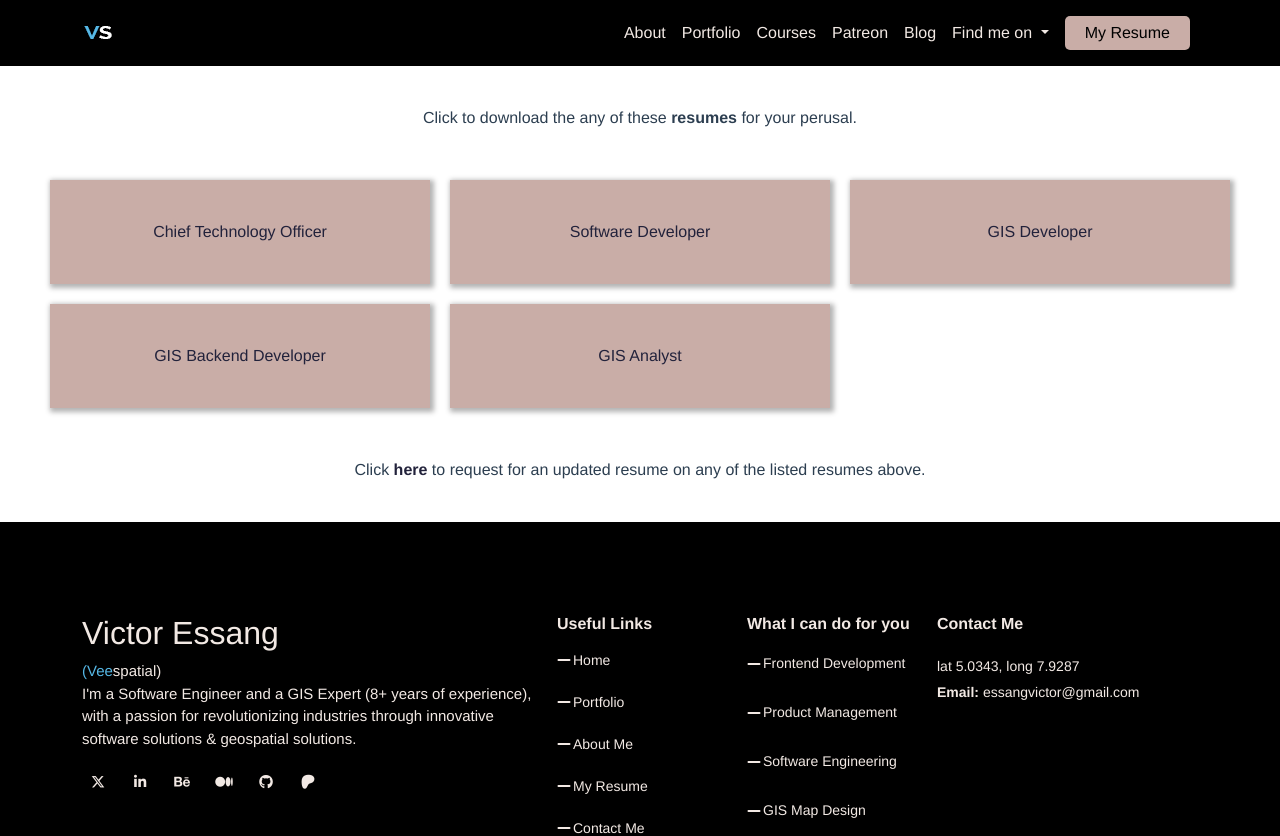
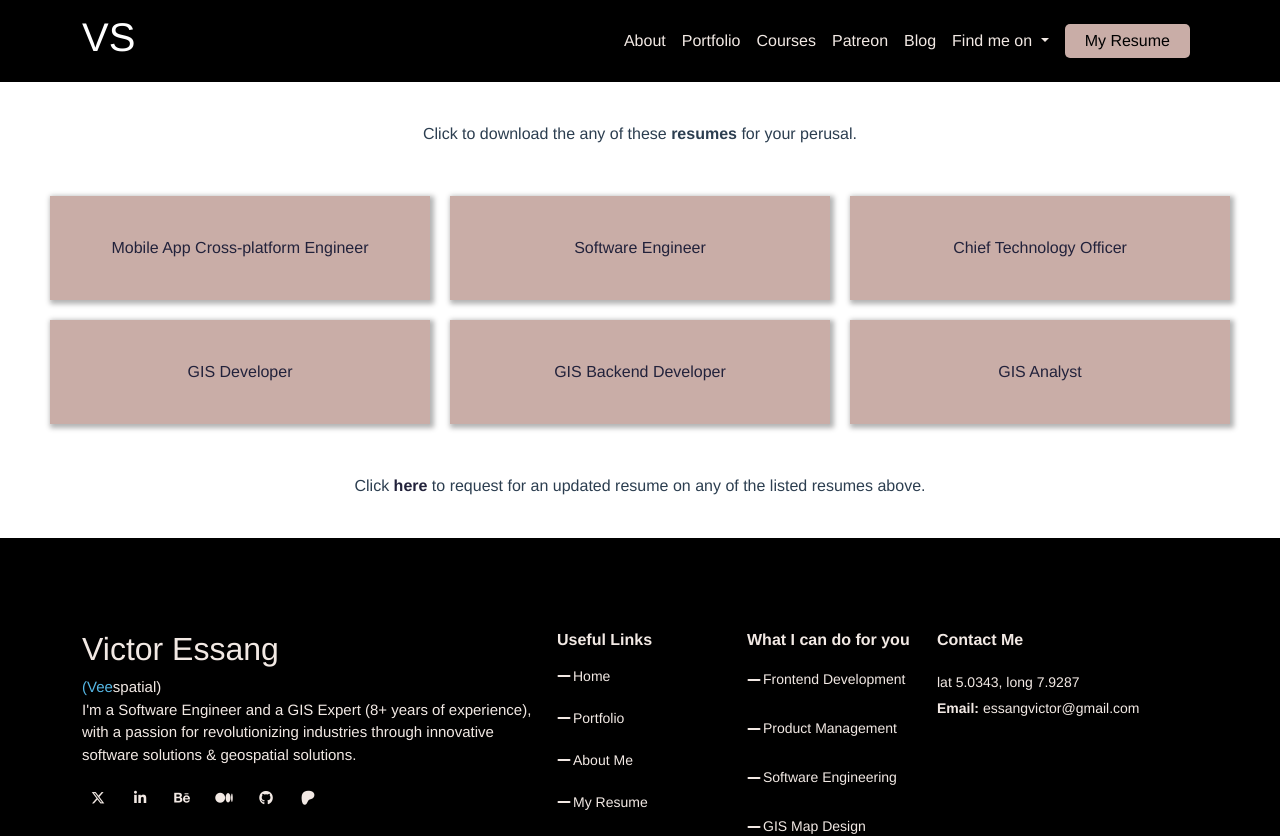
Before and after one commit to victorgis/veespatial-updated, a Vue app: page /resume in a window 1280 px wide. Shown: the top 836 px of the page. Built offline with nearby package versions, Linux system fonts and the light colour scheme.

Commit message:
added new cv

```diff
--- a/src/components/Header.vue
+++ b/src/components/Header.vue
@@ -3,7 +3,8 @@
     <nav class="navbar navbar-expand-lg navbar-dark bg-dark">
       <div class="container">
         <router-link class="navbar-brand" to="/">
-          <img src="../assets/favicon.png" alt="" />
+          <!-- <img src="../assets/favicon.png" alt="" /> -->
+           <h1>VS</h1>
         </router-link>
         <button
           class="navbar-toggler"
--- a/src/components/Technologies.vue
+++ b/src/components/Technologies.vue
@@ -6,9 +6,12 @@
     <div class="section-details-img">
       <!-- <img src="" alt="" /> -->
       <Tooltip text="JavaScript"><i class="fa-brands fa-js"></i></Tooltip>
+      <Tooltip text="TypeScript"><i class="bx bxl-typescript"></i></Tooltip>
+      <Tooltip text="React-native"><img src="../assets/tech-img/reactnative.png" width="85px" alt=""
+      /></Tooltip>
+      <Tooltip text="React JS"><i class="fa-brands fa-react"></i></Tooltip>
+      <Tooltip text="Vue JS"><i class="fa-brands fa-vuejs"></i></Tooltip>
       <Tooltip text="Python"><i class="fa-brands fa-python"></i></Tooltip>
-      <Tooltip text="Vue JS"><i class="fa-brands fa-vuejs"></i></Tooltip>
-      <Tooltip text="React JS"><i class="fa-brands fa-react"></i></Tooltip>
       <Tooltip text="Node JS"><i class="fa-brands fa-node"></i></Tooltip>
       <Tooltip text="ArcGIS"
         ><img src="../assets/tech-img/esri.png" width="85px" alt=""
@@ -17,7 +20,7 @@
         ><img src="../assets/tech-img/qgis.png" width="85px" alt=""
       /></Tooltip>
       <Tooltip text="Stripe"><i class="fa-brands fa-cc-stripe"></i></Tooltip>
-      <Tooltip text="TypeScript"><i class="bx bxl-typescript"></i></Tooltip>
+
       <Tooltip text="HTML"><i class="bx bxl-html5"></i></Tooltip>
       <Tooltip text="Tailwind CSS"><i class="bx bxl-tailwind-css"></i></Tooltip>
       <Tooltip text="CSS"><i class="bx bxl-css3"></i></Tooltip>
--- a/src/pages/Resume.vue
+++ b/src/pages/Resume.vue
@@ -10,12 +10,16 @@
         </div>
         <div class="resume-list">
           <a
+            href="https://drive.google.com/file/d/1xsgGrNkPE5dBepxqmTnEpJvpVqs4lHxn/view?usp=sharing"
+            ><div class="resume-list-box">Mobile App Cross-platform Engineer</div></a
+          >
+          <a
+          href="https://drive.google.com/file/d/1B7hocK9fvPhVGX0sFODH3GVuWPpSo9VM/view?usp=drive_link"
+          ><div class="resume-list-box">Software Engineer</div></a
+          >
+          <a
             href="https://drive.google.com/file/d/1UZZ5ZMJKw656OAUvrqb3uYiZzkUzAqIt/view?usp=sharing"
             ><div class="resume-list-box">Chief Technology Officer</div></a
-          >
-          <a
-            href="https://drive.google.com/file/d/1B7hocK9fvPhVGX0sFODH3GVuWPpSo9VM/view?usp=drive_link"
-            ><div class="resume-list-box">Software Developer</div></a
           >
           <a
             href="https://drive.google.com/file/d/1dP1Ne9hkqX0lyCbRb7pD8JHPbGPpUZ-f/view?usp=sharing"
```
Also changed, not shown: src/assets/tech-img/reactnative.png (added).
